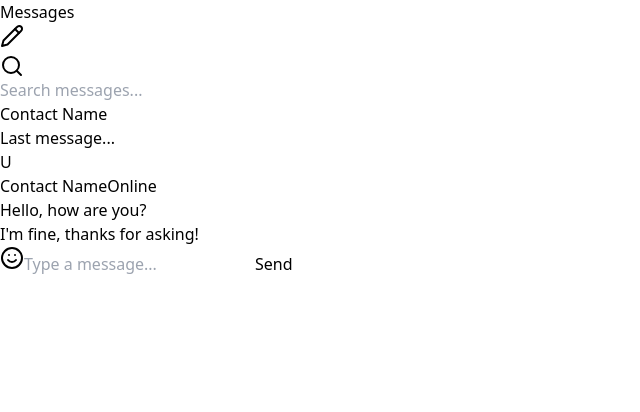
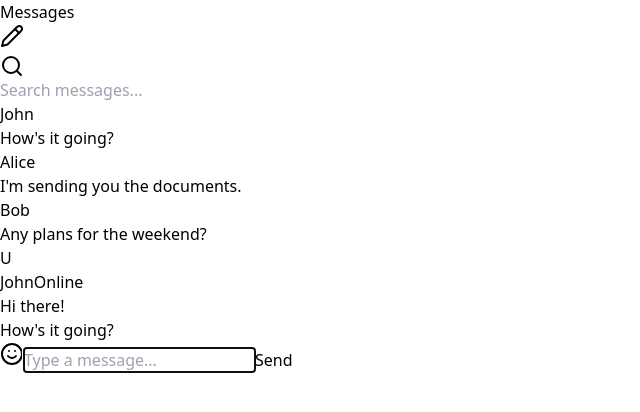
Before and after one commit to ShashankGupta10/rubix_24_Team_Jett, a React (Vite) app in the folder frontend/: page /forum in a window 1280 px wide. Shown: the top 412 px of the page, without its empty margins (0-640 px from the left). Built offline with nearby package versions, Linux system fonts and the light colour scheme; what @100mslive/react-sdk would draw is missing.

Commit message:
added forum

```diff
--- a/frontend/src/Pages/Forum.jsx
+++ b/frontend/src/Pages/Forum.jsx
@@ -1,10 +1,75 @@
-import React from "react";
+import React, { useState, useEffect, useRef } from "react";
 
 const Forum = () => {
+  const [chats, setChats] = useState([
+    {
+      contactName: "John",
+      messages: [
+        { text: "Hi there!", sender: "contact" },
+        { text: "How's it going?", sender: "contact" },
+      ],
+    },
+    {
+      contactName: "Alice",
+      messages: [
+        { text: "Hey!", sender: "contact" },
+        { text: "I'm sending you the documents.", sender: "contact" },
+      ],
+    },
+    {
+      contactName: "Bob",
+      messages: [
+        { text: "Hello!", sender: "contact" },
+        { text: "Any plans for the weekend?", sender: "contact" },
+      ],
+    },
+  ]);
+
+  const [selectedChat, setSelectedChat] = useState(chats[0]);
+
+  const [newMessage, setNewMessage] = useState("");
+  const [showEmojiPicker, setShowEmojiPicker] = useState(false);
+  const messageInputRef = useRef(null);
+
+  useEffect(() => {
+    if (messageInputRef.current) {
+      messageInputRef.current.focus();
+    }
+  }, [selectedChat]);
+
+  const handleSendMessage = () => {
+    if (newMessage.trim() !== "") {
+      const updatedChats = chats.map((chat) =>
+        chat === selectedChat
+          ? { ...chat, messages: [...chat.messages, { text: newMessage, sender: "user" }] }
+          : chat
+      );
+      setChats(updatedChats);
+      setNewMessage("");
+      setSelectedChat(updatedChats.find((chat) => chat === selectedChat) || updatedChats[0]);
+    }
+  };
+
+
+  const handleKeyDown = (e) => {
+    if (e.key === "Enter" && newMessage.trim() !== "") {
+      handleSendMessage();
+    }
+  };
+
+  const handleEmojiClick = (emoji) => {
+    setNewMessage((prevMessage) => prevMessage + emoji);
+    setShowEmojiPicker(false);
+  };
+
+  const handleChatSelect = (chat) => {
+    setSelectedChat(chat);
+  };
+
   return (
     <>
-      <div className="flex h-screen bg-white dark:bg-zinc-800">
-        <aside className="w-80 border-r dark:border-zinc-700">
+      <div className="flex h-screen bg-white ">
+      <aside className="w-80 border-r bg-gray-800 text-white dark:border-zinc-700">
           <div className="p-4 space-y-4">
             <div className="flex justify-between items-center">
               <h2 className="text-xl font-bold">Messages</h2>
@@ -50,17 +115,23 @@ const Forum = () => {
               <button className="inline-flex items-center justify-center whitespace-nowrap rounded-md text-sm font-medium ring-offset-background transition-colors focus-visible:outline-none focus-visible:ring-2 focus-visible:ring-ring focus-visible:ring-offset-2 disabled:pointer-events-none disabled:opacity-50 hover:bg-accent hover:text-accent-foreground h-10 w-10 absolute right-2.5 top-3"></button>
             </div>
             <div className="space-y-2">
+              {chats.map((chat, index) => (
                 <div
-                className="rounded-lg border bg-card text-card-foreground shadow-sm p-2"
+                  key={index}
+                  className={`rounded-lg border ${
+                    chat === selectedChat ? "bg-primary text-primary-foreground" : "bg-card text-card-foreground"
+                  } shadow-sm p-2 cursor-pointer`}
+                  onClick={() => handleChatSelect(chat)}
                   data-v0-t="card"
                 >
                   <div className="p-6">
-                  <h3 className="font-semibold">Contact Name</h3>
+                    <h3 className="font-semibold">{chat.contactName}</h3>
                     <p className="text-xs text-zinc-500 dark:text-zinc-400">
-                    Last message...
+                      {chat.messages.length > 0 ? chat.messages[chat.messages.length - 1].text : "No messages"}
                     </p>
                   </div>
                 </div>
+              ))}
             </div>
           </div>
         </aside>
@@ -74,28 +145,39 @@ const Forum = () => {
                 </span>
               </span>
               <div>
-                Contact Name
+                {selectedChat.contactName}
                 <span className="text-xs text-green-600 block">Online</span>
               </div>
             </h2>
           </header>
           <main className="flex-1 overflow-auto p-4">
             <div className="space-y-4">
-              <div className="flex items-end gap-2">
-                <div className="rounded-lg bg-zinc-200 dark:bg-zinc-700 p-2">
-                  <p className="text-sm">Hello, how are you?</p>
+              {selectedChat.messages.map((message, index) => (
+                <div
+                  key={index}
+                  className={`flex ${
+                    message.sender === "user" ? "justify-end" : "justify-start"
+                  } gap-2`}
+                >
+                  <div
+                    className={`rounded-lg bg-${
+                      message.sender === "user"
+                        ? "blue-400 text-white"
+                        : "zinc-200"
+                    } p-2`}
+                  >
+                    <p className="text-sm">{message.text}</p>
                   </div>
                 </div>
-              <div className="flex items-end gap-2 justify-end">
-                <div className="rounded-lg bg-blue-500 text-white p-2">
-                  <p className="text-sm">I'm fine, thanks for asking!</p>
-                </div>
-              </div>
+              ))}
             </div>
           </main>
-          <footer className="border-t dark:border-zinc-700 p-4">
+          <footer className="bg-gray-300 rounded-lg dark:border-zinc-700 p-4">
             <div className="flex items-center gap-2">
-              <button className="inline-flex items-center justify-center whitespace-nowrap rounded-md text-sm font-medium ring-offset-background transition-colors focus-visible:outline-none focus-visible:ring-2 focus-visible:ring-ring focus-visible:ring-offset-2 disabled:pointer-events-none disabled:opacity-50 hover:bg-accent hover:text-accent-foreground h-10 w-10">
+              <button
+                className="inline-flex items-center justify-center whitespace-nowrap rounded-md text-sm font-medium ring-offset-background transition-colors focus-visible:outline-none focus-visible:ring-2 focus-visible:ring-ring focus-visible:ring-offset-2 disabled:pointer-events-none disabled:opacity-50 hover:bg-accent hover:text-accent-foreground h-10 w-10"
+                onClick={() => setShowEmojiPicker(!showEmojiPicker)}
+              >
                 <svg
                   xmlns="http://www.w3.org/2000/svg"
                   width="24"
@@ -114,11 +196,46 @@ const Forum = () => {
                   <line x1="15" x2="15.01" y1="9" y2="9"></line>
                 </svg>
               </button>
+              {showEmojiPicker && (
+                <div className="absolute bottom-20 bg-gray-800 rounded-xl p-2 text-2xl">
+                  <div className="flex flex-wrap w-64 ml-0">
+                    <button onClick={() => handleEmojiClick("😊")}>😊</button>
+                    <button onClick={() => handleEmojiClick("👍")}>👍</button>
+                    <button onClick={() => handleEmojiClick("🎉")}>🎉</button>
+                    <button onClick={() => handleEmojiClick("😂")}>😂</button>
+                    <button onClick={() => handleEmojiClick("❤️")}>❤️</button>
+                    <button onClick={() => handleEmojiClick("🔥")}>🔥</button>
+                    <button onClick={() => handleEmojiClick("🙌")}>🙌</button>
+                    <button onClick={() => handleEmojiClick("🤔")}>🤔</button>
+                    <button onClick={() => handleEmojiClick("😍")}>😍</button>
+                    <button onClick={() => handleEmojiClick("🚀")}>🚀</button>
+                    <button onClick={() => handleEmojiClick("💡")}>💡</button>
+                    <button onClick={() => handleEmojiClick("🎈")}>🎈</button>
+                    <button onClick={() => handleEmojiClick("🌟")}>🌟</button>
+                    <button onClick={() => handleEmojiClick("🎵")}>🎵</button>
+                    <button onClick={() => handleEmojiClick("🍕")}>🍕</button>
+                    <button onClick={() => handleEmojiClick("🤙🏻")}>🤙🏻</button>
+                    <button onClick={() => handleEmojiClick("🥶")}>🥶</button>
+                    <button onClick={() => handleEmojiClick("😎")}>😎</button>
+                    <button onClick={() => handleEmojiClick("💓")}>💓</button>
+                    <button onClick={() => handleEmojiClick("🔥")}>🔥</button>
+                    {/* <button onClick={() => handleEmojiClick("🥲")}>🥲</button> */}
+                    <button onClick={() => handleEmojiClick("🥳")}>🥳</button>
+                  </div>
+                </div>
+              )}
             <input
+              ref={messageInputRef}
+              value={newMessage}
+              onChange={(e) => setNewMessage(e.target.value)}
+              onKeyDown={handleKeyDown}
               className="flex h-10 w-full rounded-md border border-input bg-background px-3 py-2 text-sm ring-offset-background file:border-0 file:bg-transparent file:text-sm file:font-medium placeholder:text-muted-foreground focus-visible:outline-none focus-visible:ring-2 focus-visible:ring-ring focus-visible:ring-offset-2 disabled:cursor-not-allowed disabled:opacity-50 flex-1"
               placeholder="Type a message..."
             />
-              <button className="inline-flex items-center justify-center whitespace-nowrap rounded-md text-sm font-medium ring-offset-background transition-colors focus-visible:outline-none focus-visible:ring-2 focus-visible:ring-ring focus-visible:ring-offset-2 disabled:pointer-events-none disabled:opacity-50 bg-primary text-primary-foreground hover:bg-primary/90 h-10 px-4 py-2">
+              <button
+                className="inline-flex items-center justify-center whitespace-nowrap rounded-md text-sm font-medium ring-offset-background transition-colors focus-visible:outline-none focus-visible:ring-2 focus-visible:ring-ring focus-visible:ring-offset-2 disabled:pointer-events-none disabled:opacity-50 bg-primary text-primary-foreground hover:bg-primary/90 h-10 px-4 py-2"
+                onClick={handleSendMessage}
+              >
                 Send
               </button>
             </div>
```
Lines whose indentation alone changed are shown as unchanged.
